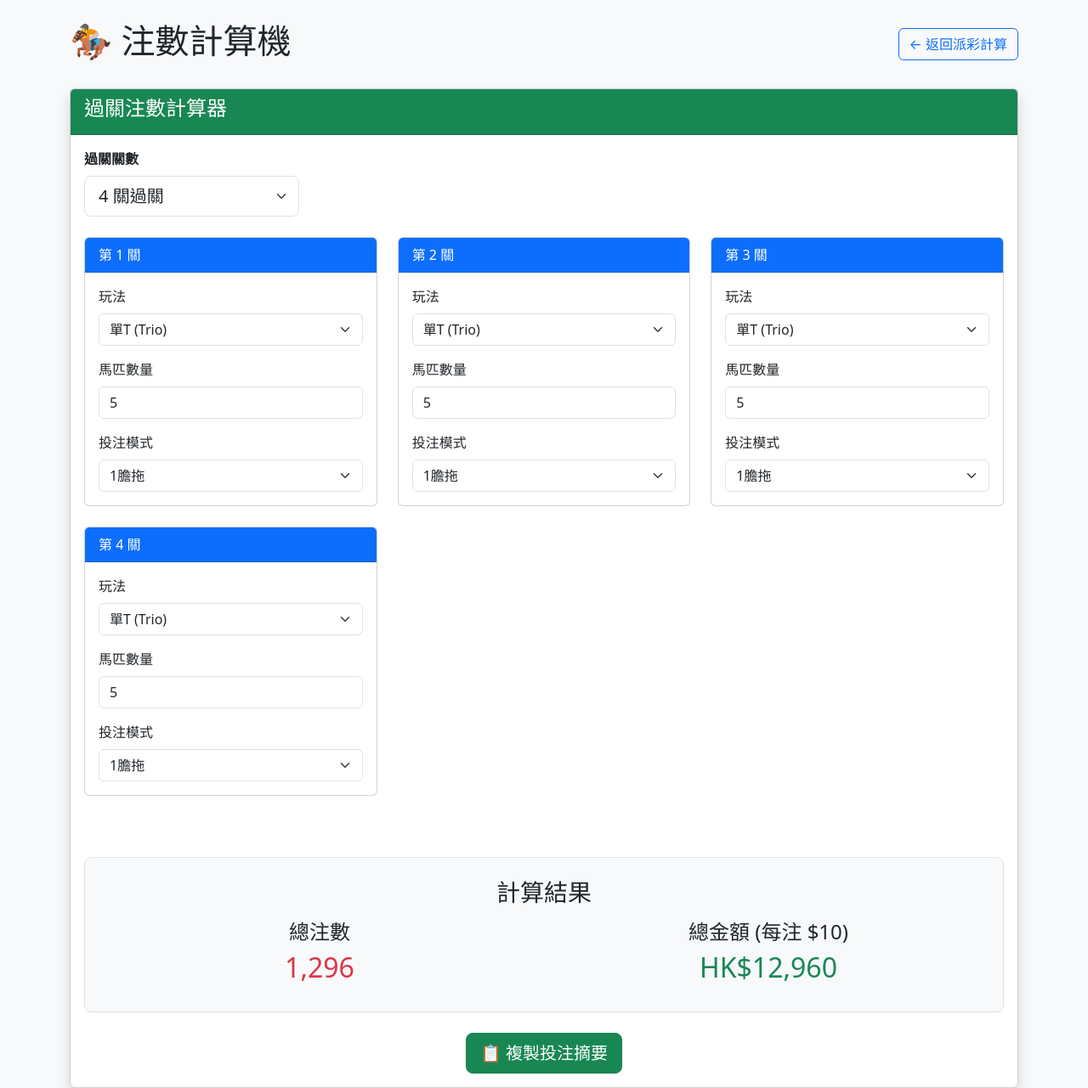
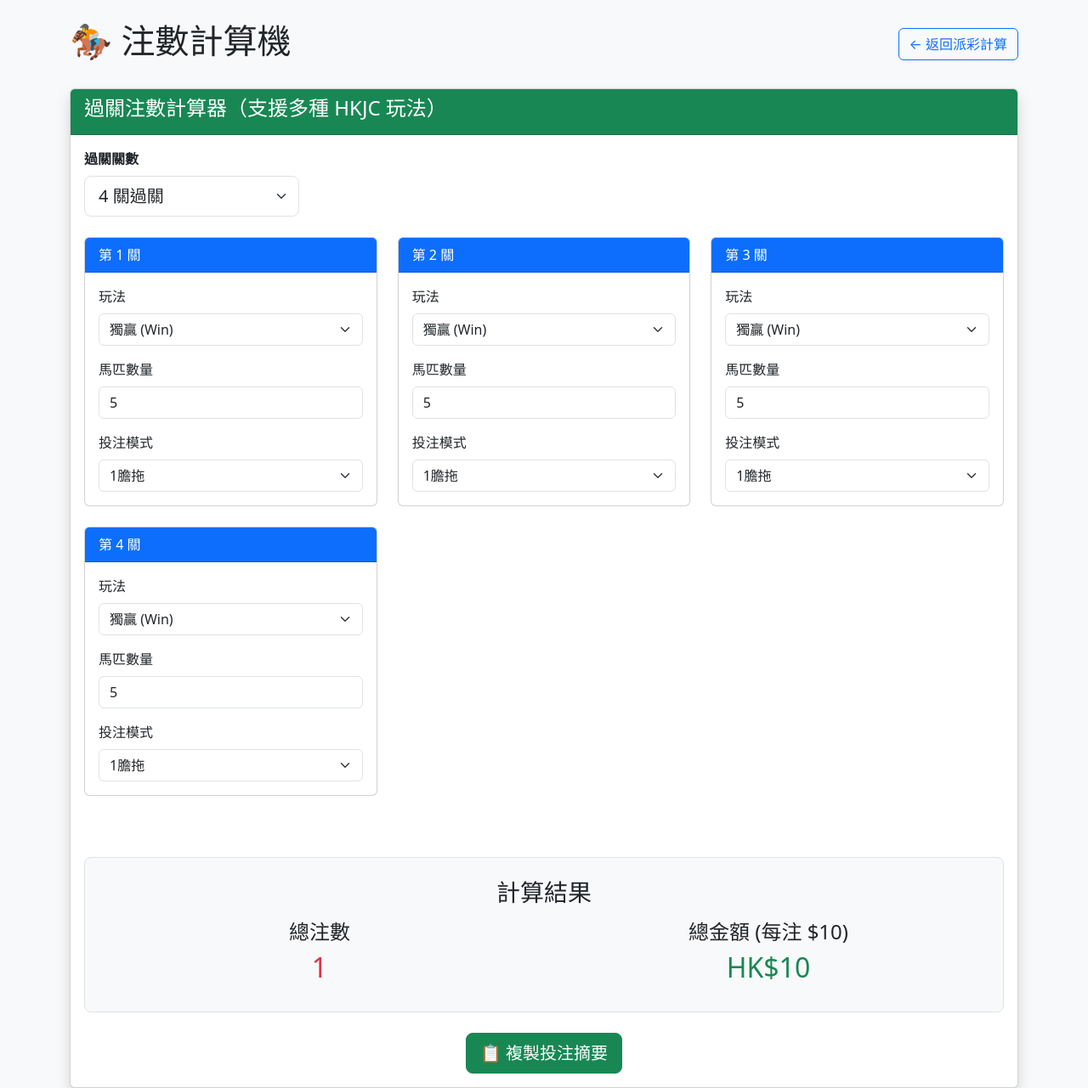
Before and after one commit to ioioioiooioo/qqp_cal, a Flask app: page /betcount in a window 1280 px wide. Shown: the whole page at 85% size. Run offline with Flask 3, Linux system fonts and the light colour scheme.

Commit message:
Update betcount.html
added new types

```diff
--- a/templates/betcount.html
+++ b/templates/betcount.html
@@ -19,7 +19,7 @@
 
         <div class="card shadow">
             <div class="card-header bg-success text-white">
-                <h4>過關注數計算器</h4>
+                <h4>過關注數計算器（支援多種 HKJC 玩法）</h4>
             </div>
             <div class="card-body">
                 <div class="row mb-4">
@@ -75,14 +75,18 @@
                                 <div class="mb-3">
                                     <label class="form-label">玩法</label>
                                     <select class="form-select leg-type" onchange="calculateTotalBets()">
+                                        <option value="win">獨贏 (Win)</option>
+                                        <option value="place">位置 (Place)</option>
+                                        <option value="winplace">獨贏 + 位置</option>
                                         <option value="trio">單T (Trio)</option>
                                         <option value="quinella">連贏 (Quinella)</option>
                                         <option value="placeq">位置Q (Quinella Place)</option>
+                                        <option value="quinella_placeq">連贏 + 位置Q</option>
                                     </select>
                                 </div>
                                 <div class="mb-3">
                                     <label class="form-label">馬匹數量</label>
-                                    <input type="number" class="form-control leg-horses" value="5" min="3" max="14" onchange="calculateTotalBets()">
+                                    <input type="number" class="form-control leg-horses" value="5" min="2" max="14" onchange="calculateTotalBets()">
                                 </div>
                                 <div>
                                     <label class="form-label">投注模式</label>
@@ -111,14 +115,28 @@
                 let bets = 0;
 
                 if (mode === 'complex') {
-                    if (type === 'trio') bets = horses >= 3 ? Math.floor(horses*(horses-1)*(horses-2)/6) : 0;
-                    else if (type === 'quinella') bets = horses >= 2 ? Math.floor(horses*(horses-1)/2) : 0;
-                    else bets = horses; // 位置Q 簡化
-                } else { // 1膽拖
+                    // 複式
+                    switch(type) {
+                        case 'win': bets = horses; break;
+                        case 'place': bets = horses; break;
+                        case 'winplace': bets = horses * 2; break;
+                        case 'trio': bets = horses >= 3 ? Math.floor(horses*(horses-1)*(horses-2)/6) : 0; break;
+                        case 'quinella': bets = horses >= 2 ? Math.floor(horses*(horses-1)/2) : 0; break;
+                        case 'placeq': bets = horses >= 2 ? Math.floor(horses*(horses-1)/2) : 0; break;
+                        case 'quinella_placeq': bets = (horses >= 2 ? Math.floor(horses*(horses-1)/2) : 0) * 2; break;
+                    }
+                } else {
+                    // 1膽拖
                     const feet = horses - 1;
-                    if (type === 'trio') bets = Math.floor(feet * (feet - 1) / 2);
-                    else if (type === 'quinella') bets = feet;
-                    else bets = feet;
+                    switch(type) {
+                        case 'win': bets = 1; break;                    // 1膽拖 = 1注
+                        case 'place': bets = 1; break;
+                        case 'winplace': bets = 2; break;
+                        case 'trio': bets = feet >= 2 ? Math.floor(feet*(feet-1)/2) : 0; break;
+                        case 'quinella': bets = feet; break;
+                        case 'placeq': bets = feet; break;
+                        case 'quinella_placeq': bets = feet * 2; break;
+                    }
                 }
 
                 total *= Math.max(bets, 1);
@@ -129,12 +147,10 @@
         }
 
         function copyBetSummary() {
-            const legs = parseInt(document.getElementById('numLegs').value);
+            const legsNum = document.getElementById('numLegs').value;
             const totalBets = document.getElementById('totalBets').textContent.replace(/,/g, '');
-            const text = `【注數計算結果】\n過關：${legs} 關\n總注數：${totalBets} 注\n總金額（$10/注）：HK$${(parseInt(totalBets)*10).toLocaleString('zh-HK')}\n\n記得理性投注！`;
-            navigator.clipboard.writeText(text).then(() => {
-                alert('✅ 已複製到剪貼簿！');
-            });
+            const text = `【注數計算結果】\n過關：${legsNum} 關\n總注數：${totalBets} 注\n總金額（$10/注）：HK$${(parseInt(totalBets)*10).toLocaleString('zh-HK')}\n\n理性投注，祝好運！`;
+            navigator.clipboard.writeText(text).then(() => alert('✅ 已複製到剪貼簿！'));
         }
 
         // 初始化
```
